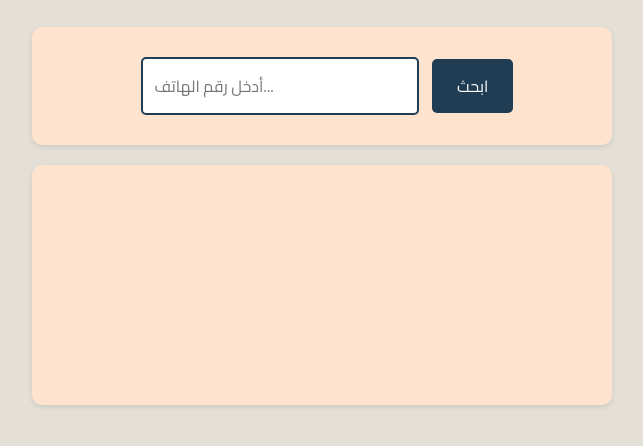
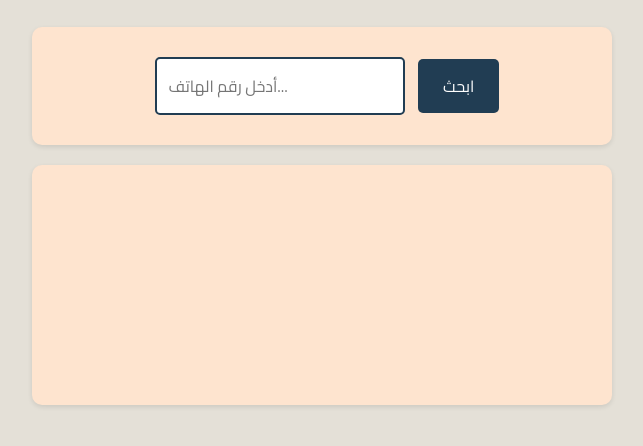
Before and after one commit to 51PharmD/qr, a plain HTML site: page index.html in a window 1280 px wide. Shown: the part 104-550 px from the top of the page, without its empty margins (308-951 px from the left). Drawn offline with Linux system fonts and the light colour scheme.

Commit message:
Update index.html

```diff
--- a/index.html
+++ b/index.html
@@ -44,13 +44,14 @@
         input {
     padding: 12px;
     margin: 10px;
-            width: 250px;
+    width: 90%; /* Adapt to the container's width */
+    max-width: 250px; /* Optional: Set a maximum width */
     border-radius: 5px;
     border: 2px solid #213d53;
     font-family: 'Cairo', sans-serif;
     font-size: 16px;
+    box-sizing: border-box; /* Ensure padding is included in the width */
 }
-
         button {
             padding: 12px 25px;
             background-color: #213d53;
```
Lines whose indentation alone changed are shown as unchanged.
